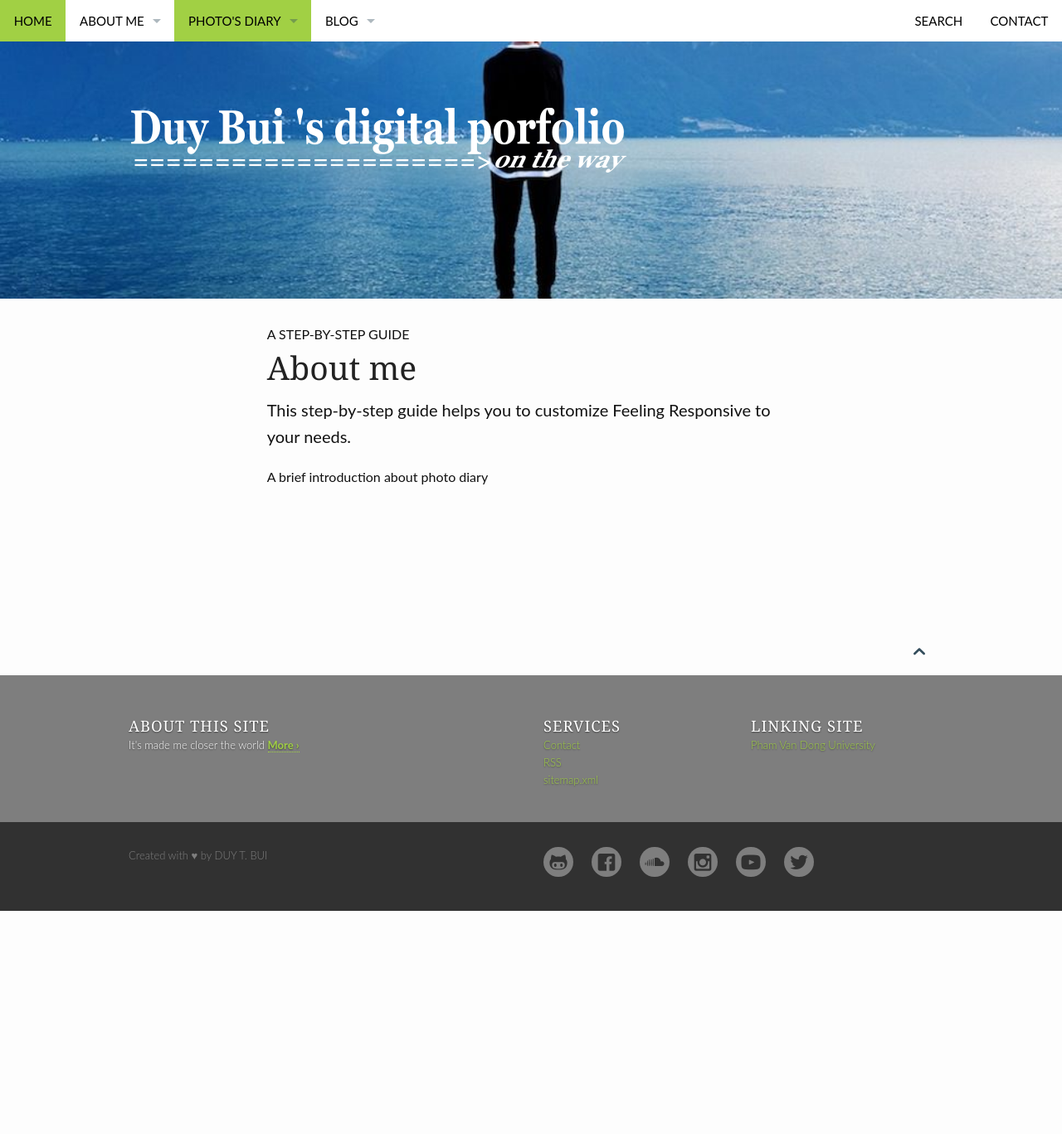
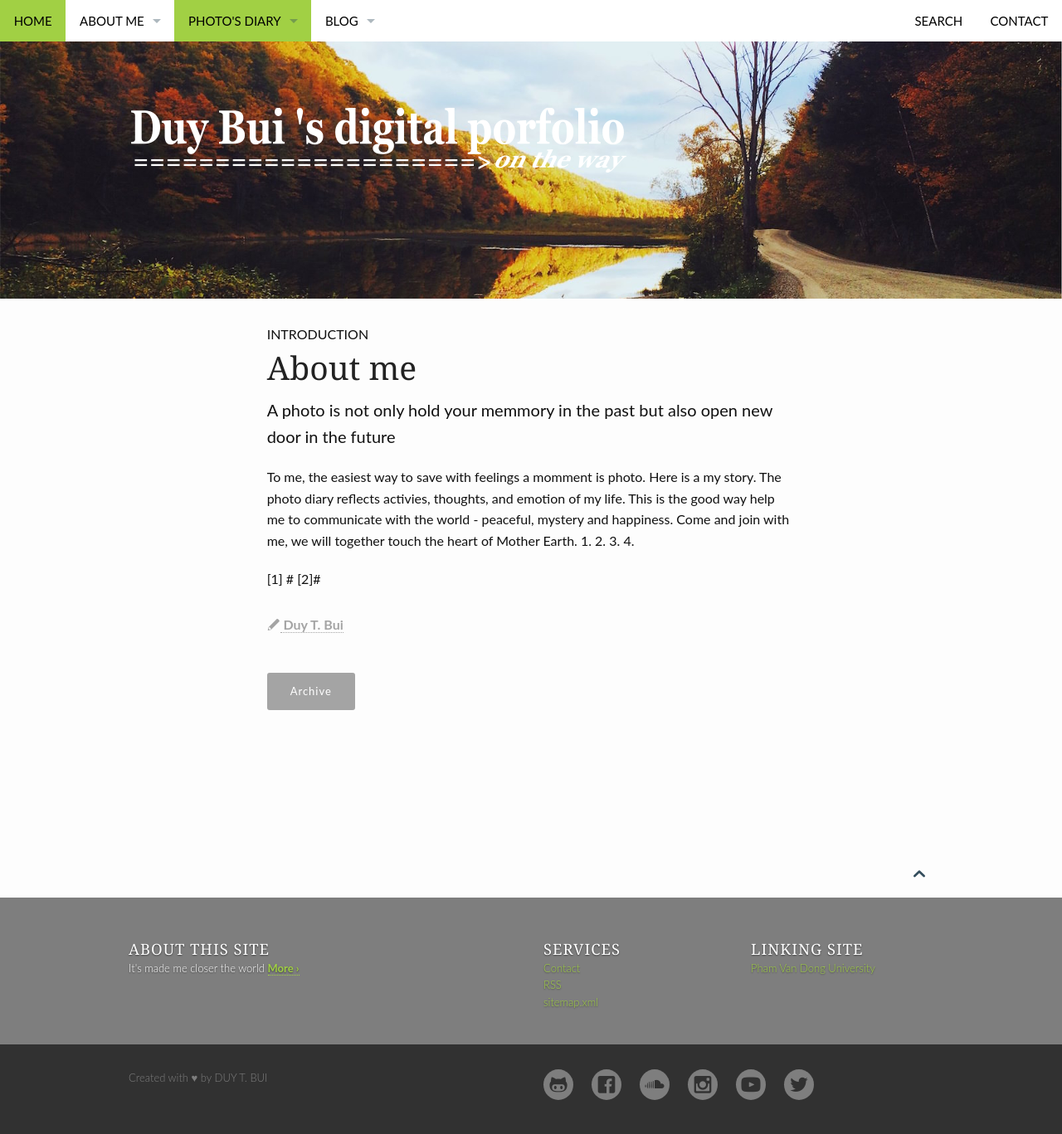
Before and after one commit to duybuidotvn/duybuidotvn.github.io, a Jekyll site: the page built from pages/photo-diary.md, in a window 1280 px wide. Shown: the whole page at 83% size. Built offline with Jekyll 4.4.1, drawn with Linux system fonts in a browser that asks for light colours; before the commit the page ends 1098 px from its top, so only the background shows below that.

Commit message:
14052015-802-photdiary

```diff
--- a/pages/photo-diary.md
+++ b/pages/photo-diary.md
@@ -1,11 +1,19 @@
 ---
 layout: page
-show_meta: false
+show_meta: true
 title: "About me"
-subheadline: "A Step-by-Step Guide"
-teaser: "This step-by-step guide helps you to customize Feeling Responsive to your needs."
+subheadline: "Introduction"
+teaser: "A photo is not only hold your memmory in the past but also open new door in the future"
 header:
-   image_fullwidth: "header_homepage_13.jpg"
+   image_fullwidth: "header_roadmap_3.jpg"
 permalink: "/photo-diary/"
 ---
-A brief introduction about photo diary
+
+To me, the easiest way to save with feelings a momment is photo. Here is a my story. The photo diary reflects activies, thoughts, and emotion of my life. This is the good way help me to communicate with the world - peaceful, mystery and happiness. Come and join with me, we will together touch the heart of Mother Earth.
+1.
+2.
+3.
+4.
+
+ [1] #
+ [2]#
```
Also changed, not shown: pages/about.md (+1 -1 lines).
